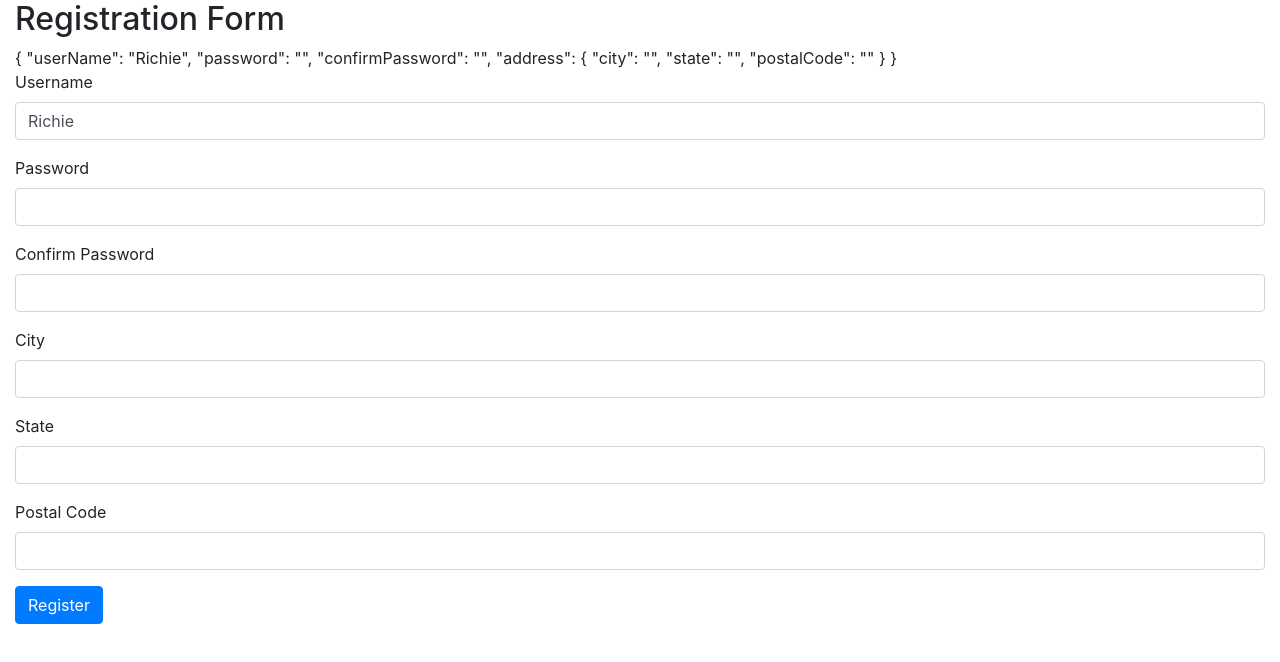
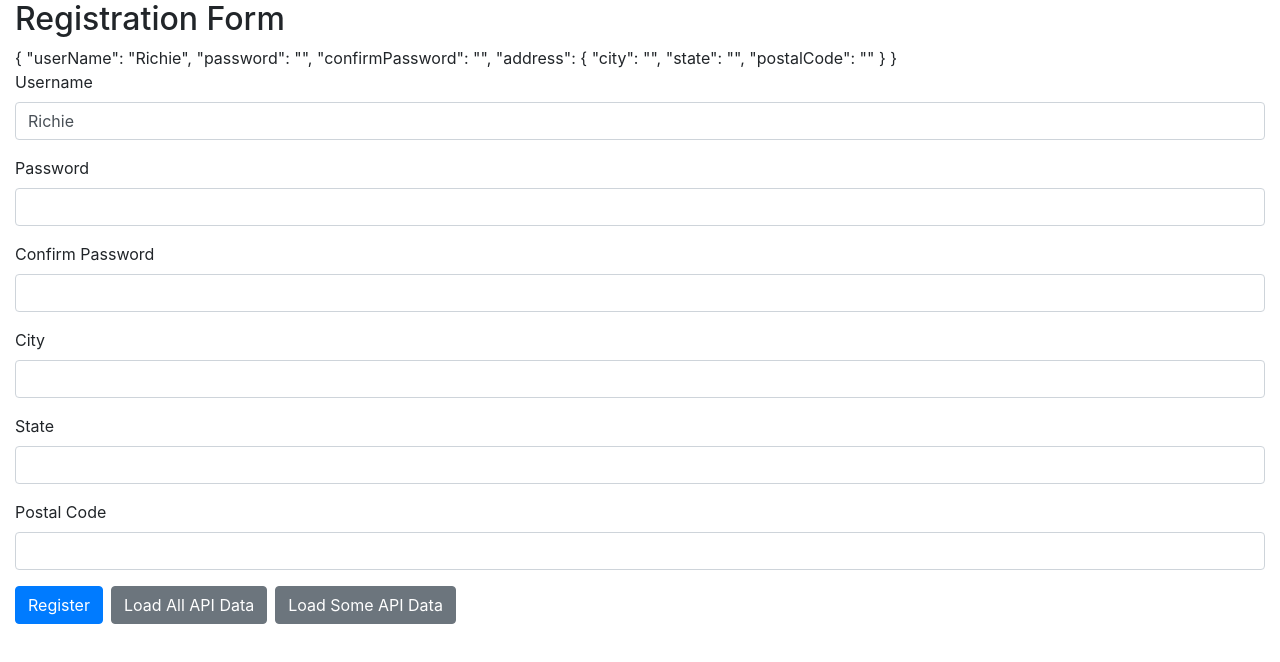
Before and after one commit to AshciR/angular-reactive-forms, an Angular app: page / in a window 1280 px wide. Shown: the top 662 px of the page. Built offline with nearby package versions, Linux system fonts and the light colour scheme.

Commit message:
Lesson 20, Managing Form Control Values

```diff
--- a/src/app/app.component.html
+++ b/src/app/app.component.html
@@ -37,6 +37,8 @@
         </div>
 
         <button class="btn btn-primary" type="submit">Register</button>
+        <button (click)="loadAllApiData()" class="btn btn-secondary ml-2" type="button">Load All API Data</button>
+        <button (click)="loadSomeApiData()" class="btn btn-secondary ml-2" type="button">Load Some API Data</button>
 
     </form>
 </div>
--- a/src/app/app.component.ts
+++ b/src/app/app.component.ts
@@ -17,6 +17,32 @@ export class AppComponent {
       state: new FormControl(''),
       postalCode: new FormControl('')
     })
+  })
 
-  })
+  public loadAllApiData() {
+    // If you use the setValue function,
+    // you HAVE to pass ALL the FormGroups and FormControl values
+    this.registrationForm.setValue({
+      userName: 'Sasha',
+      password: 'baby',
+      confirmPassword: 'baby',
+
+      address: {
+        city: 'Kingston',
+        state: 'NC',
+        postalCode: '12345'
+      }
+    })
+  }
+
+  public loadSomeApiData() {
+    // Use the patchValue function,
+    // if you want to only set some of the values
+    this.registrationForm.patchValue({
+      userName: 'Ashcir',
+      password: 'bar',
+      confirmPassword: 'bar'
+    })
+  }
+
 }
```
